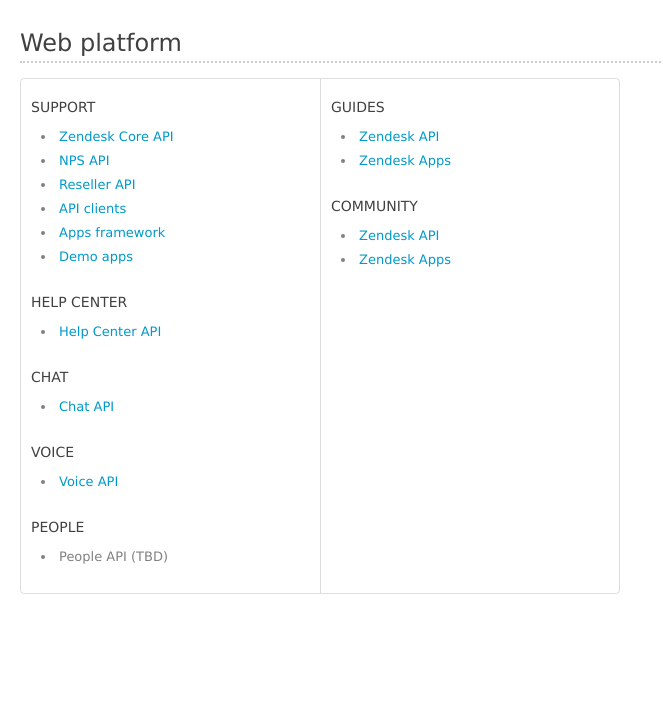
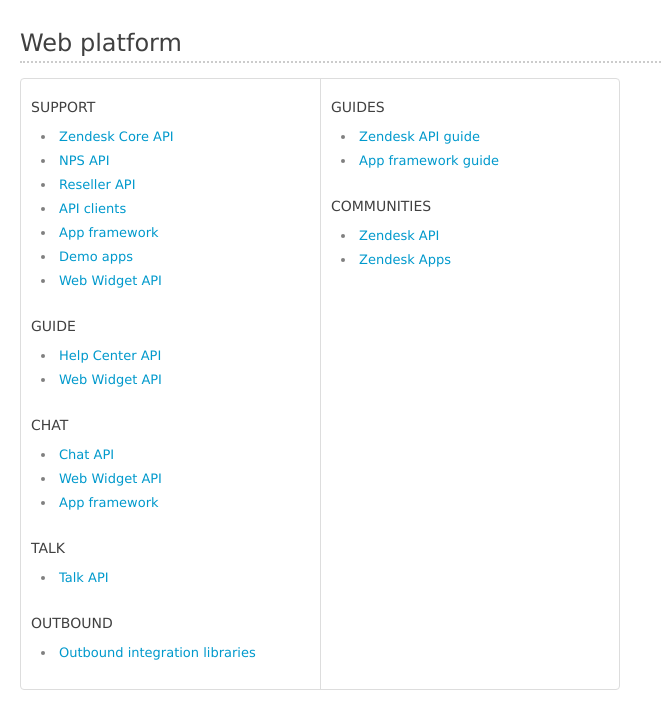
Before and after one commit to chucknado/chucknado.github.io, a plain HTML site: page prototypes/developer-zendesk-com/web.html in a window 1280 px wide. Shown: the whole page, without its empty margins (0-663 px from the left). Drawn offline with Linux system fonts and the light colour scheme.

Commit message:
General prototype updates for developments

```diff
--- a/prototypes/developer-zendesk-com/web.html
+++ b/prototypes/developer-zendesk-com/web.html
@@ -17,31 +17,35 @@
           <li><a href="https://developer.zendesk.com/rest_api/docs/nps-api/introduction">NPS API</a></li>
           <li><a href="https://developer.zendesk.com/rest_api/docs/reseller-api/reseller_introduction">Reseller API</a></li>
           <li><a href="https://developer.zendesk.com/rest_api/docs/api-clients/introduction">API clients</a></li>
-          <li><a href="https://developer.zendesk.com/apps/docs/agent/introduction">Apps framework</a></li>
+          <li><a href="https://developer.zendesk.com/apps/docs/apps-v2/getting_started">App framework</a></li>
           <li><a href="https://github.com/zendesk/demo_apps">Demo apps</a></li>
+          <li><a href="https://developer.zendesk.com/embeddables/docs/widget/api">Web Widget API</a></li>
         </ul>
-        <h3>HELP CENTER</h3>
+        <h3>GUIDE</h3>
         <ul>
           <li><a href="Zendesk Core API">Help Center API</a></li>
+          <li><a href="https://developer.zendesk.com/embeddables/docs/widget/api">Web Widget API</a></li>
         </ul>
         <h3>CHAT</h3>
         <ul>
           <li><a href="https://developer.zendesk.com/rest_api/docs/zopim/introduction">Chat API</a></li>
+          <li><a href="https://developer.zendesk.com/embeddables/docs/widget/api">Web Widget API</a></li>
+          <li><a href="https://developer.zendesk.com/apps/docs/apps-v2/getting_started">App framework</a></li>
         </ul>
-        <h3>VOICE</h3>
+        <h3>TALK</h3>
         <ul>
-          <li><a href="https://developer.zendesk.com/rest_api/docs/voice-api/voice">Voice API</a></li>
+          <li><a href="https://developer.zendesk.com/rest_api/docs/voice-api/voice">Talk API</a></li>
         </ul>
-        <h3>PEOPLE</h3>
+        <h3>OUTBOUND</h3>
         <ul>
-          <li>People API (TBD)</li>
+          <li><a href="https://developer.zendesk.com/embeddables/docs/outbound/introduction">Outbound integration libraries</a></li>
       </ul></td>
       <td><h3>GUIDES</h3>
         <ul>
-          <li><a href="https://support.zendesk.com/hc/en-us/sections/200626376-Zendesk-REST-API">Zendesk API</a></li>
-          <li><a href="https://support.zendesk.com/hc/en-us/sections/200625656-Zendesk-Apps-framework">Zendesk Apps</a></li>
+          <li><a href="https://support.zendesk.com/hc/en-us/sections/200626376-Zendesk-REST-API">Zendesk API guide</a></li>
+          <li><a href="https://support.zendesk.com/hc/en-us/sections/200625656-Zendesk-Apps-framework">App framework guide</a></li>
         </ul>
-        <h3>COMMUNITY</h3>
+        <h3>COMMUNITIES</h3>
         <ul>
           <li><a href="https://support.zendesk.com/hc/en-us/community/topics/200132076-Zendesk-API">Zendesk API</a></li>
           <li><a href="https://support.zendesk.com/hc/en-us/community/topics/200132096-Zendesk-apps">Zendesk Apps</a></li>
```
Also changed, not shown: prototypes/developer-zendesk-com/chat.html (+12 -4 lines), prototypes/developer-zendesk-com/help_center.html (+4 -3 lines), prototypes/developer-zendesk-com/home.html (+6 -5 lines), prototypes/developer-zendesk-com/mobile.html (+7 -2 lines), prototypes/developer-zendesk-com/people.html (+8 -3 lines), prototypes/developer-zendesk-com/support.html (+6 -6 lines), prototypes/developer-zendesk-com/zendesk.html (+10 -2 lines).
